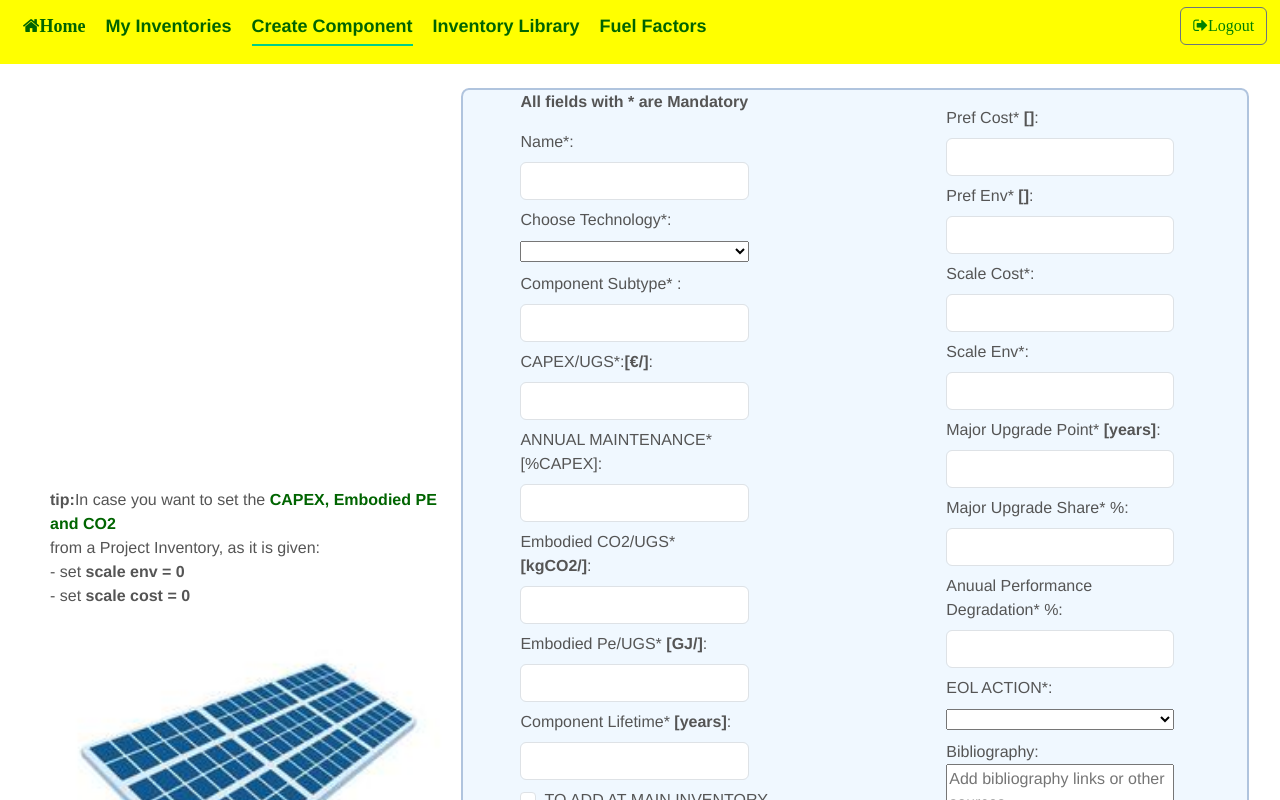
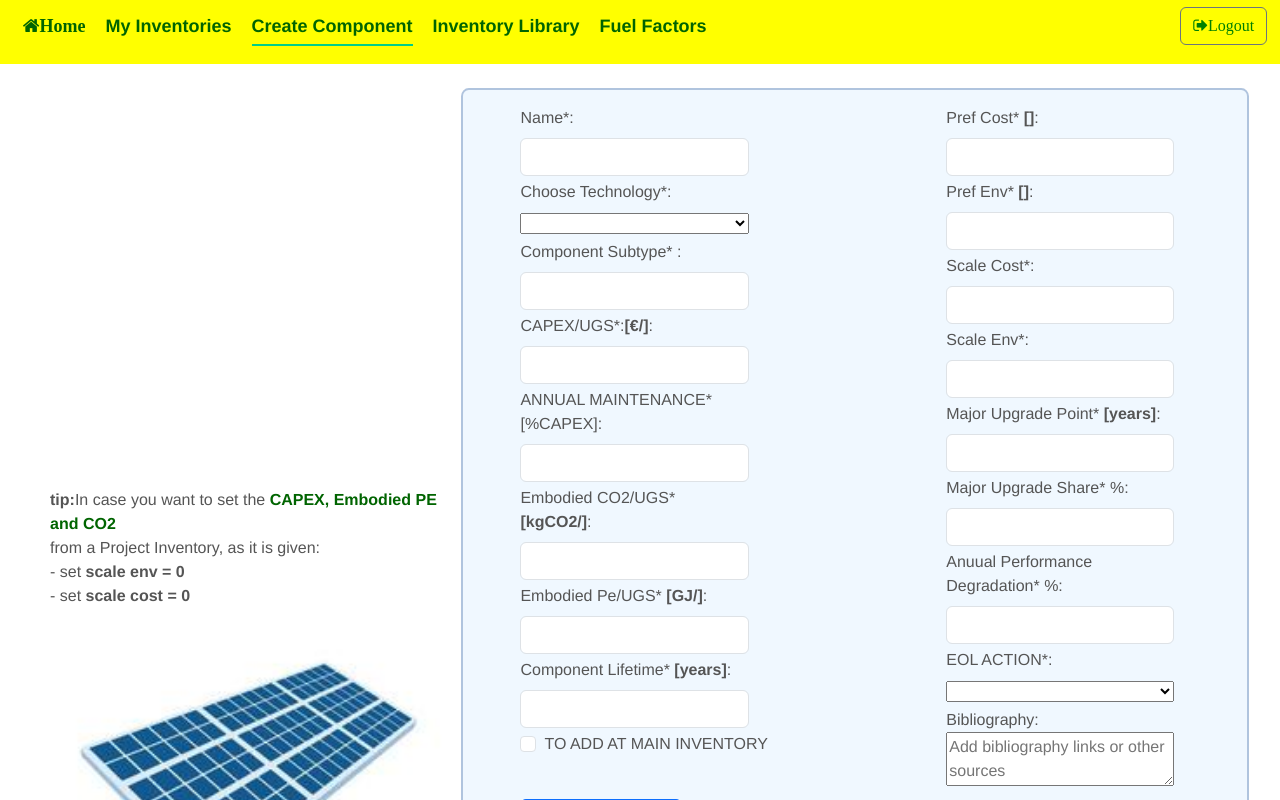
Before and after one commit to nikoschairopoulos/VerifyInventoryApp, a Vue app in the folder InventoryApp/InventoryFrontBackEnd/Frontend/: page /addcomponent in a window 1280 px wide. Shown: the top 800 px of the page. Built offline with nearby package versions, Linux system fonts and the light colour scheme.

Commit message:
first fix

```diff
--- a/InventoryApp/InventoryFrontBackEnd/Frontend/src/views/AddComponent.vue
+++ b/InventoryApp/InventoryFrontBackEnd/Frontend/src/views/AddComponent.vue
@@ -21,13 +21,13 @@
         <div class="input-form" @submit.prevent="handleSubmit">
             <form ref="anyName" class="container mt-4 needs-validation" novalidate id="component">
             <div class="col-6">
-                <p><strong>All fields with * are Mandatory</strong></p>
-                    <div class="mb-2 mt-3">
+
+                    <div class="mb-1 mt-3">
                         <label for="name" class="form-label">Name*:</label>
                         <input type="text" class="form-control" id="name" v-model="name" required>
                     </div>
 
-                    <div class="mb-2">
+                    <div class="mb-1">
                         <label for="Choose Technology" class="form-label">Choose Technology*:</label>
                         <select id="Choose Technology" v-model="SHEET_TYPE" class="custom-select" required>
                             <option value="El. Generators">Electrical Generators</option>
@@ -42,7 +42,7 @@
                         </select>
                     </div>
                     <!-- Add types ----------------------------------------------------------------------------->
-                    <div class="mb-2" id="options">
+                    <div class="mb-1" id="options">
                         <div id="options" v-if="SHEET_TYPE=='Thermal Sources'">
                             <label for="type" class="form-label" @mouseover="explain('type')" @mouseleave="dontExplain">Component Type* :</label><br>
                             <select id="type" v-model="component_type" required>
@@ -121,7 +121,7 @@
                     </div>
 
                     <!-- subtypes -->
-                    <div id="options" class="mb-2" v-if="showSubtype && component_type=='boiler' ">
+                    <div id="options" class="mb-1" v-if="showSubtype && component_type=='boiler' ">
                         <label for="type" class="form-label" id="subtype_element" @mouseover="explain('subtype')" @mouseleave="dontExplain">Fuel :</label><br>
                         <select  id="type" v-model="component_subtype" required>
                             <option value="ngas">  natural gas </option>
@@ -131,7 +131,7 @@
                             <option value="lpg"> lpg </option>
                             </select>
                     </div>
-                    <div  v-else-if="showSubtype" class="mb-2">
+                    <div  v-else-if="showSubtype" class="mb-1">
                         <label for="type" class="form-label" id="subtype_element" @mouseover="explain('subtype')" @mouseleave="dontExplain">Component Subtype* :</label>
                         <input type="text" class="form-control" id="type" v-model="component_subtype" required>
                     </div>
@@ -140,27 +140,27 @@
                     <!-- Add Numerics ----------------------------------------------------------------------------->
 
 
-                    <div class="mb-2" @mouseover="explain('CAPEX/UGS')" @mouseleave="dontExplain">
+                    <div class="mb-1" @mouseover="explain('CAPEX/UGS')" @mouseleave="dontExplain">
                         <label for="quantity" class="form-label">CAPEX/UGS*:<strong>[€/{{ ugs_header }}]</strong>:<span v-if="capex_per_ugs<0" class="text-danger"> <br> valid value is non negative</span></label>
                         <input type="number" step="any" class="form-control"  id="validationCustom01" v-model="capex_per_ugs" min="0" required>
                     </div>
 
-                    <div class="mb-2" @mouseover="explain('OPEX_PER_CAPEX')" @mouseleave="dontExplain">
+                    <div class="mb-1" @mouseover="explain('OPEX_PER_CAPEX')" @mouseleave="dontExplain">
                         <label for="quantity" class="form-label">ANNUAL MAINTENANCE* [%CAPEX]: <span v-if="opex_per_capex>100 || opex_per_capex<0" class="text-danger"> <br> valid range is [0,100]</span></label>
                         <input type="number" step="any" class="form-control"  id="quantity" v-model="opex_per_capex" min="0" max="100" required>
                     </div>
 
-                    <div class="mb-2" @mouseover="explain('embodied_co2_per_ugs')" @mouseleave="dontExplain">
+                    <div class="mb-1" @mouseover="explain('embodied_co2_per_ugs')" @mouseleave="dontExplain">
                         <label for="quantity" class="form-label" >Embodied CO2/UGS* <strong>[kgCO2/{{ ugs_header }}]</strong>:</label>
                         <input type="number" step="any" class="form-control"  id="quantity" v-model="embodied_co2_per_ugs" required>
                     </div>
 
-                    <div class="mb-2" @mouseover="explain('embodied_pe_per_ugs')" @mouseleave="dontExplain">
+                    <div class="mb-1" @mouseover="explain('embodied_pe_per_ugs')" @mouseleave="dontExplain">
                         <label for="quantity" class="form-label">Embodied Pe/UGS* <strong>[GJ/{{ ugs_header }}]</strong>: </label>
                         <input type="number" step="any" class="form-control"  id="quantity" v-model="embodied_pe_per_ugs"  required>
                     </div>
 
-                    <div class="mb-2">
+                    <div class="mb-1">
                         <label for="quantity" class="form-label">Component Lifetime* <strong>[years]</strong>:<span v-if="lifetime<0" class="text-danger"><br> valid value is non negative</span></label>
                         <input type="number" step="any" class="form-control"  id="quantity" v-model="lifetime" min="0" required>
                     </div>
@@ -170,45 +170,47 @@
                         <label class="form-check-label" for="isMainInventory">TO ADD AT MAIN INVENTORY</label>
                     </div>
                     <button type="submit" id="sumbit-button" class="btn btn-primary mb-5">Create Component</button>
+
+                    <p style="margin-top:10px; font-size: 15px;"><strong>All fields with * are Mandatory</strong></p>
             </div>
             <div  id="group2" class="col-6">
 
-                    <div class="mb-2 mt-3" @mouseover="explain('pref_cost')" @mouseleave="dontExplain">
+                    <div class="mb-1 mt-3" @mouseover="explain('pref_cost')" @mouseleave="dontExplain">
                         <label for="quantity" class="form-label">Pref Cost* <strong> [{{ ugs_header }}]</strong>:<span v-if="pref_cost<0" class="text-danger"><br> valid value is non negative</span><br></label>
                         <input type="number" step="any" class="form-control"  id="quantity" v-model="pref_cost" min="0" required>
                     </div>
-                    <div class="mb-2" @mouseover="explain('pref_env')" @mouseleave="dontExplain">
+                    <div class="mb-1" @mouseover="explain('pref_env')" @mouseleave="dontExplain">
                         <label for="quantity" class="form-label">Pref Env* <strong> [{{ ugs_header }}]</strong>:<span v-if="pref_env<0" class="text-danger"><br> valid value is non negative</span><br></label>
                         <input type="number" step="any" class="form-control"  id="quantity" v-model="pref_env" min="0" required>
                     </div>
 
-                    <div class="mb-2">
+                    <div class="mb-1">
                         <label for="quantity" class="form-label" @mouseover="explain('scale_cost')" @mouseleave="dontExplain">Scale Cost*:</label>
                         <input type="number" step="any" class="form-control"  id="quantity" v-model="scale_cost"  required>
                     </div>
 
-                    <div class="mb-2">
+                    <div class="mb-1">
                         <label for="quantity" class="form-label" @mouseover="explain('scale_env')" @mouseleave="dontExplain">Scale Env*:</label>
                         <input type="number" step="any" class="form-control"  id="quantity" v-model="scale_env"  required>
                     </div>
 
-                    <div class="mb-2">
+                    <div class="mb-1">
                         <label for="quantity" class="form-label" @mouseover="explain('major_upgrade_point')" @mouseleave="dontExplain">Major Upgrade Point* <strong> [years]</strong>:<span v-if="major_upgrade_point<0" class="text-danger"><br> valid value is non negative</span></label>
                         <input type="number" step="any" class="form-control"  id="quantity" v-model="major_upgrade_point" min="0" required>
                     </div>
 
-                    <div class="mb-2">
+                    <div class="mb-1">
                         <label for="quantity" class="form-label" @mouseover="explain('major_upgrade_share')" @mouseleave="dontExplain">Major Upgrade Share* %:<span v-if="major_upgrade_share>100 || major_upgrade_share<0" class="text-danger"><br>valid range is [0,100]</span></label>
                         <input type="number" step="any" class="form-control"  id="quantity" v-model="major_upgrade_share" min="0" max="100" required>
                     </div>
 
-                    <div class="mb-2">
+                    <div class="mb-1">
                         <label for="quantity" class="form-label" @mouseover="explain('annual_performance_degradation')" @mouseleave="dontExplain">Anuual Performance Degradation* %: <span v-if="annual_performance_degradation>100 || annual_performance_degradation<0" class="text-danger"> <br>  valid range is [0,100]</span></label>
                         <input type="number" step="any" class="form-control"  id="quantity" v-model="annual_performance_degradation" min="0" max="100" required>
                     </div>
 
                     <!-- ... Sheet Type ... -->
-                    <div class="mb-2">
+                    <div class="mb-1">
                         <label for="EOL_ACTION" class="form-label">EOL ACTION*:</label>
                         <select id="EOL_ACTION" v-model="replace_or_die" class="custom-select" required>
                             <option value="replace">replace</option>
@@ -217,12 +219,12 @@
                     </div>
 
                     <!-- ... Repeat the pattern for other form elements ... -->
-                    <div class="mb-2" >
+                    <div class="mb-1" >
                         <label for="bibliography" style="display:block;">Bibliography:</label>
                         <textarea id="bibliography" v-model="bibliography" rows="2" cols="30" placeholder="Add bibliography links or other sources"></textarea>
                     </div>
 
-                    <div class="mb-2">
+                    <div class="mb-1">
                         <label for="description" style="display:block;">Description:</label>
                         <textarea id="description" v-model="description" rows="2" cols="30"  placeholder="fulfill with usefull info about the Component"></textarea>
                     </div>
@@ -451,7 +453,7 @@ width:20%;
 background-color: palegreen;
 }
 
-.mb-2{
+.mb-1{
 width: 60%;
 }
 
--- a/InventoryApp/InventoryFrontBackEnd/Frontend/src/views/ListMyInventories.vue
+++ b/InventoryApp/InventoryFrontBackEnd/Frontend/src/views/ListMyInventories.vue
@@ -45,6 +45,7 @@
 										<i class="fa fa-square fa-stack-2x"></i>
 										<i class="fa fa-trash-o fa-stack-1x fa-inverse"></i>
 									</span>
+
 								</p>
 							</td>
 						</tr>
```
Also changed, not shown: InventoryApp/InventoryFrontBackEnd/Frontend/src/views/ListComponents.vue (+85 -28 lines).
